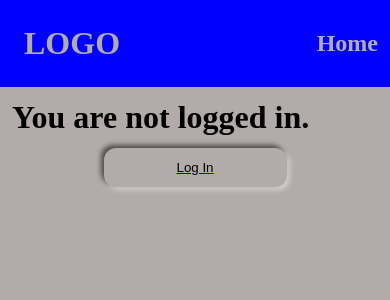
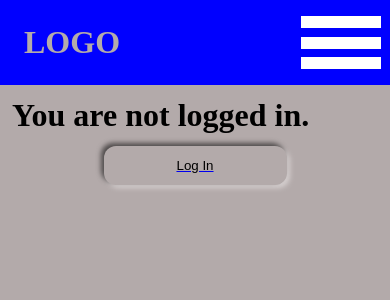
Before and after one commit to vivek80801/my-ecommarce-pwa, a React (Create React App) app: page /products in a window 390 px wide. Shown: the top 300 px of the page. Built offline with nearby package versions, Linux system fonts and the light colour scheme.

Commit message:
🍀️🐵️ responsive

```diff
--- a/src/App.css
+++ b/src/App.css
@@ -318,10 +318,80 @@
 .hide {
   display: none;
 }
-  @media (max-width: 800px) {
+.cart-image-mobile {
+  display: flex;
+  flex-direction: column;
+}
+.line-one,
+.line-three {
+  height: 0.75rem;
+  width: 5rem;
+  background-color: #fff;
+  margin: 0.55rem;
+  transform: rotateZ(0deg) translateY(0px);
+  transition: ease-in all 1s;
+}
+.line-two {
+  height: 0.75rem;
+  width: 5rem;
+  background-color: #fff;
+  margin: 0.55rem;
+  opacity: 1;
+  transition: ease-in all 1s;
+}
+.line-one-move {
+  height: 0.75rem;
+  width: 5rem;
+  background-color: #fff;
+  margin: 0.55rem;
+  transition: ease-in all 1s;
+  transform: rotateZ(45deg) translateY(15px);
+}
+.line-three-move {
+  height: 0.75rem;
+  width: 5rem;
+  background-color: #fff;
+  margin: 0.55rem;
+  transform: rotateZ(-45deg) translateY(-15px);
+  transition: ease-in all 1s;
+}
+.line-two-move {
+  opacity: 0;
+  transition: ease-in all 1s;
+}
+.rotate-mobile {
+  cursor: pointer;
+  transform: rotateZ(180deg);
+  transition: ease-in all 1s;
+}
+.mobile {
+  display: none;
+  transform: rotateZ(0deg);
+  transition: ease-in all 1s;
+  cursor: pointer;
+}
+.drop-down {
+  display: none;
+}
+.drop-down.active {
+  display: block;
+  background-color: var(--mainBlue);
+  color: #fff;
+}
+.drop-down.active > ul > li > a {
+  color: #fff;
+  text-decoration: none;
+}
+@media (max-width: 1150px) {
   .products {
     display: grid;
-      grid-template-columns: 1fr;
+    grid-template-columns: 1fr 1fr 1fr;
+  }
+}
+@media (max-width: 850px) {
+  .products {
+    display: grid;
+    grid-template-columns: 1fr 1fr;
   }
   .product-style {
     display: none;
@@ -334,7 +404,6 @@
     display: flex;
     justify-content: center;
     align-items: center;
-      /* padding: 0.75rem; */
     width: 75vw;
     border-radius: 0.75rem;
     box-shadow: 3px 3px 5px var(--lightWhite), -3px -3px 5px var(--mainBlack);
@@ -363,3 +432,15 @@
     width: 50%;
   }
 }
+@media (max-width: 450px) {
+  .products {
+    display: grid;
+    grid-template-columns: 1fr;
+  }
+  .mobile {
+    display: block;
+  }
+  .desktop {
+    display: none;
+  }
+}
--- a/src/Context/Context.jsx
+++ b/src/Context/Context.jsx
@@ -17,6 +17,7 @@ export const ProductProvider = (props) => {
   const [newPassword, setNewPassword] = useState("");
   const [newEmail, setNewEmail] = useState("");
   const [message, setMessage] = useState("");
+  const [isRotated, SetIsrotated] = useState(false);
 
   const handleAddToCart = (slug) => {
     products.forEach((i) => {
@@ -125,7 +126,7 @@ export const ProductProvider = (props) => {
     setRedirect(false);
   };
 
-  const handleModelUserInfo = (params) => {
+  const handleModelUserInfo = () => {
     setModeUserInfo(false);
   };
 
@@ -133,6 +134,9 @@ export const ProductProvider = (props) => {
     setModeUserInfo(true);
   };
 
+  const handleRotate = () => {
+    SetIsrotated(!isRotated);
+  };
   return (
     <ProductContext.Provider
       value={{
@@ -147,6 +151,7 @@ export const ProductProvider = (props) => {
         newPassword: newPassword,
         redirect: redirect,
         modelUserInfo: modelUserInfo,
+        isRotated: isRotated,
         handleRedirect: handleRedirect,
         renderRedirect: renderRedirect,
         handleAddToCart: handleAddToCart,
@@ -163,6 +168,7 @@ export const ProductProvider = (props) => {
         handleLogout: handleLogout,
         handleModelUserInfo: handleModelUserInfo,
         handlePay: handlePay,
+        handleRotate: handleRotate,
       }}
     >
       {props.children}
--- a/src/components/LogIn.jsx
+++ b/src/components/LogIn.jsx
@@ -19,7 +19,7 @@ const LogIn = () => {
     <React.Fragment>
       {!loading ? (
         <div>
-          <h1>LOADING......</h1>
+          <h1>Loading........</h1>
         </div>
       ) : (
         <div className="contain">
--- a/src/components/Navbar.jsx
+++ b/src/components/Navbar.jsx
@@ -10,7 +10,7 @@ const Navbar = () => {
         <div className="logo">
           <h1>LOGO</h1>
         </div>
-        <nav>
+        <nav className="desktop">
           <ul>
             {!value.auth ? (
               <li>
@@ -45,7 +45,52 @@ const Navbar = () => {
             )}
           </ul>
         </nav>
+        <nav
+          className={value.isRotated ? "rotate-mobile" : "mobile"}
+          onClick={value.handleRotate}
+        >
+          <div className={value.isRotated ? "line-one-move" : "line-one"}></div>
+          <div className={value.isRotated ? "line-two-move" : "line-two"}></div>
+          <div
+            className={value.isRotated ? "line-three-move" : "line-three"}
+          ></div>
+        </nav>
       </header>
+      <div className={value.isRotated ? "drop-down active" : "drop-down"}>
+        <ul>
+          {!value.auth ? (
+            <li>
+              <Link to="/">
+                <h1>Home</h1>
+              </Link>
+            </li>
+          ) : (
+            <li>
+              <Link to="/">
+                <h1>Products</h1>
+              </Link>
+            </li>
+          )}
+          {value.auth ? (
+            <li>
+              <Link to="/cart">
+                <h1>Cart</h1>
+              </Link>
+            </li>
+          ) : (
+            ""
+          )}
+          {value.auth ? (
+            <li onClick={value.handleLogout}>
+              <Link to="/">
+                <h1>Log Out</h1>
+              </Link>
+            </li>
+          ) : (
+            ""
+          )}
+        </ul>
+      </div>
     </React.Fragment>
   );
 };
```
Lines whose indentation alone changed are shown as unchanged.
